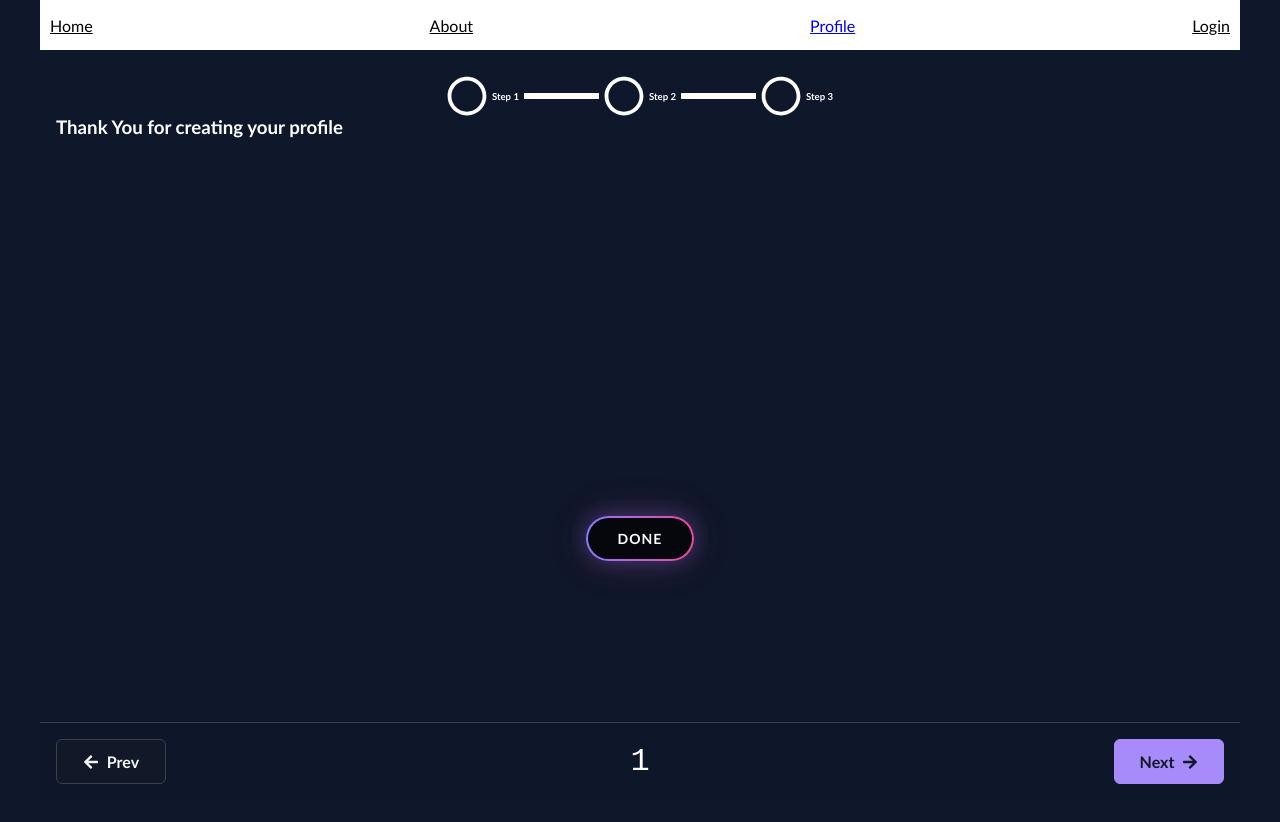
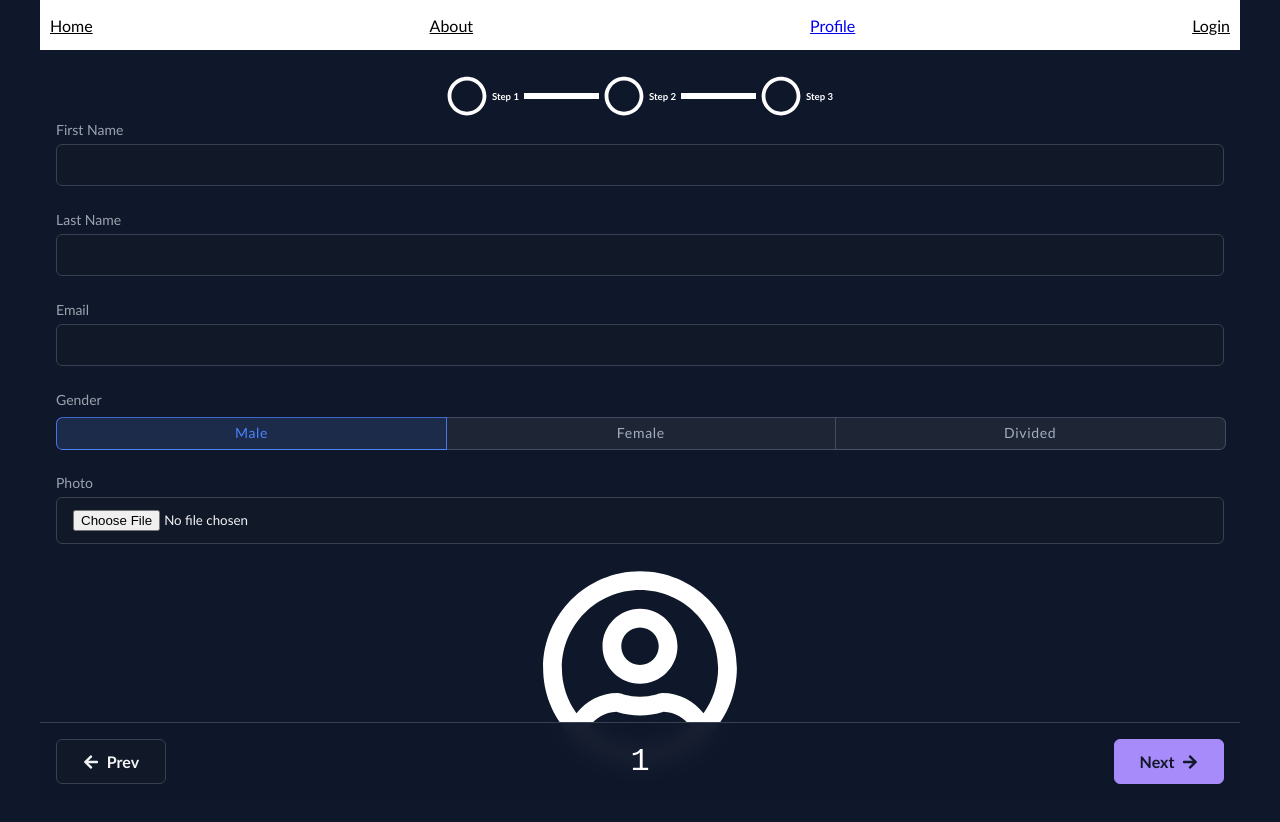
Before and after one commit to abrandon1999/exotic_life_FE, a React (Vite) app: page /profile in a window 1280 px wide. Shown: the top 822 px of the page. Built offline with nearby package versions, Linux system fonts and the light colour scheme.

Commit message:
profleComponent: refactor GenderRadio using AI

```diff
--- a/src/components/GenderRadio.tsx
+++ b/src/components/GenderRadio.tsx
@@ -1,20 +1,26 @@
+import { useState } from "react";
 import styles from "./GenderRadio.module.css";
+
+const genderOptions = ["Male", "Female", "Divided"];
+
 export default function GenderRadio() {
+  const [selectedGender, setSelectedGender] = useState(genderOptions[0]);
+  console.log(selectedGender);
   return (
     <div className={styles.mydict}>
       <div>
-        <label>
-          <input type="radio" name="radio" checked />
-          <span>Women</span>
-        </label>
-        <label>
-          <input type="radio" name="radio" />
-          <span>Men</span>
-        </label>
-        <label>
-          <input type="radio" name="radio" />
-          <span>Divided</span>
-        </label>
+        {genderOptions.map((gender) => (
+          <label key={gender}>
+            <input
+              type="radio"
+              name="gender"
+              value={gender}
+              checked={selectedGender === gender}
+              onChange={() => setSelectedGender(gender)}
+            />
+            <span>{gender}</span>
+          </label>
+        ))}
       </div>
     </div>
   );
--- a/src/components/ProfileContentOne.tsx
+++ b/src/components/ProfileContentOne.tsx
@@ -5,23 +5,31 @@ export default function ProfileContent() {
   return (
     <div>
       <div style={inputGroup}>
-        <label htmlFor="" style={label}>
+        <label htmlFor="first" style={label}>
           First Name
         </label>
-        <input type="text" style={input} />
+        <input
+          type="text"
+          style={input}
+          onChange={(e) => console.log(e.target.value)}
+        />
       </div>
       <div style={inputGroup}>
         <label htmlFor="" style={label}>
           Last Name
         </label>
-        <input type="text" style={input} />
+        <input
+          type="text"
+          style={input}
+          onChange={(e) => console.log(e.target.value)}
+        />
       </div>
 
       <div style={inputGroup}>
         <label htmlFor="" style={label}>
           Email
         </label>
-        <input type="email" name="" id="" style={input} />
+        <input type="email" name="" id="" style={input} disabled />
       </div>
 
       <div style={inputGroup}>
--- a/src/routes/profile.tsx
+++ b/src/routes/profile.tsx
@@ -1,4 +1,4 @@
-//import ProfileContentOne from "@/components/ProfileContentOne";
+import ProfileContentOne from "@/components/ProfileContentOne";
 import ProfileContentThree from "@/components/ProfileContentThree";
 import ProfileContentTwo from "@/components/ProfileContentTwo";
 import ProfileFooter from "@/components/ProfileFooter";
@@ -15,7 +15,9 @@ function RouteComponent() {
   return (
     <div style={container}>
       <ProfileHeader page={page} />
-      <ProfileContentThree />
+      {page === 1 ? <ProfileContentOne /> : null}
+      {page === 2 ? <ProfileContentTwo /> : null}
+      {page === 3 ? <ProfileContentThree /> : null}
       <ProfileFooter page={page} onPaginate={handlePaginate} />
     </div>
   );
```
